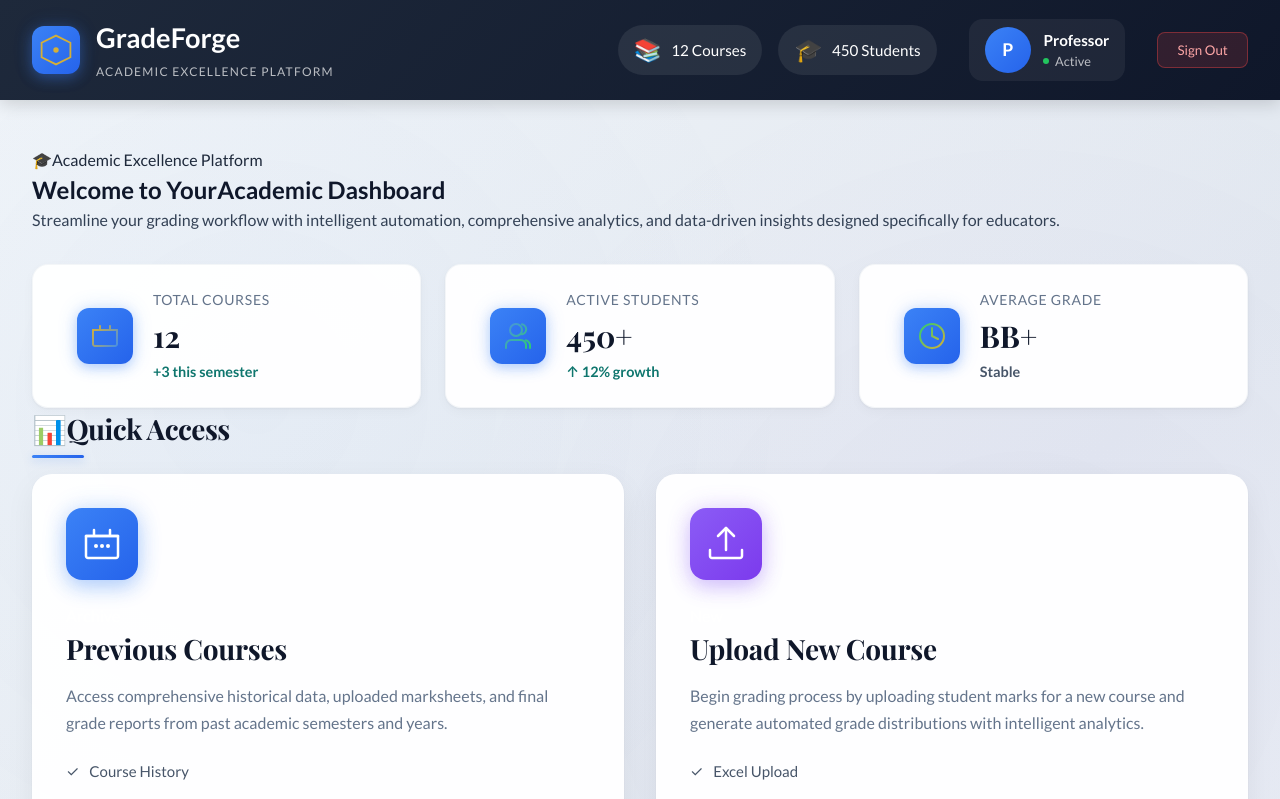
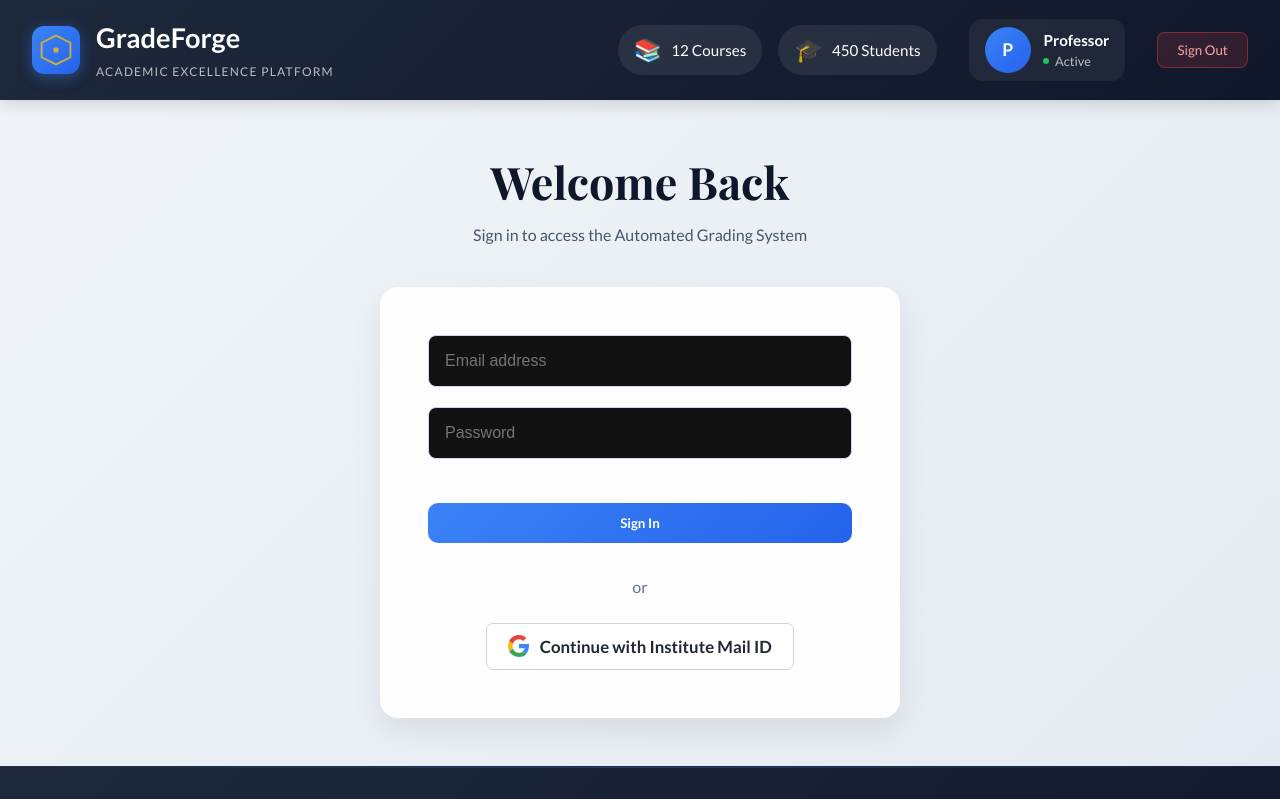
Before and after one commit to tanmaisai1208/automated-grading-system, a React (Vite) app in the folder frontend/: page / in a window 1280 px wide. Before the commit this address led to /dashboard. Shown: the top 799 px of the page. Built offline with nearby package versions, Linux system fonts and the light colour scheme.

Commit message:
Auth frontend added.

```diff
--- a/frontend/src/App.jsx
+++ b/frontend/src/App.jsx
@@ -1,5 +1,7 @@
 import React from 'react';
 import { BrowserRouter as Router, Routes, Route, Navigate } from 'react-router-dom';
+import { AuthProvider, useAuth } from "./auth/AuthContext";
+import Login from "./pages/Login";
 import ScrollToTop from "./components/ScrollToTop";
 import Dashboard from './pages/dashboard';
 import UploadMarks from "./pages/uploadMarks";
@@ -10,24 +12,90 @@ import AutomatedGrade from "./pages/automatedGrade";
 import ManualGradeAdjustment from "./pages/ManualGradeAdjustment";
 import './App.css';
 
-
+function PrivateRoute({ children }) {
+  const { user } = useAuth();
+  return user ? children : <Navigate to="/" />;
+}
 function App() {
   return (
+    <AuthProvider>
       <Router>
         <div className="App">
           <ScrollToTop />
+
           <Routes>
-          <Route path="/" element={<Navigate to="/dashboard" replace />} />
-          <Route path="/dashboard" element={<Dashboard />} />
-          <Route path="/confirm-weightages" element={<ConfirmWeightages />} />
-          <Route path="/previous-courses" element={<PreviousCourses />} />
-          <Route path="/upload-marks" element={<UploadMarks />} />
-          <Route path="/course-details" element={<CourseDetails />} />
-          <Route path="/automated-grade" element={<AutomatedGrade />} />
-          <Route path="/manual-grade-adjustment" element={<ManualGradeAdjustment />} />
+
+            {/* Landing page = Login */}
+            <Route path="/" element={<Login />} />
+
+            {/* Protected pages */}
+            <Route
+              path="/dashboard"
+              element={
+                <PrivateRoute>
+                  <Dashboard />
+                </PrivateRoute>
+              }
+            />
+
+            <Route
+              path="/confirm-weightages"
+              element={
+                <PrivateRoute>
+                  <ConfirmWeightages />
+                </PrivateRoute>
+              }
+            />
+
+            <Route
+              path="/previous-courses"
+              element={
+                <PrivateRoute>
+                  <PreviousCourses />
+                </PrivateRoute>
+              }
+            />
+
+            <Route
+              path="/upload-marks"
+              element={
+                <PrivateRoute>
+                  <UploadMarks />
+                </PrivateRoute>
+              }
+            />
+
+            <Route
+              path="/course-details"
+              element={
+                <PrivateRoute>
+                  <CourseDetails />
+                </PrivateRoute>
+              }
+            />
+
+            <Route
+              path="/automated-grade"
+              element={
+                <PrivateRoute>
+                  <AutomatedGrade />
+                </PrivateRoute>
+              }
+            />
+
+            <Route
+              path="/manual-grade-adjustment"
+              element={
+                <PrivateRoute>
+                  <ManualGradeAdjustment />
+                </PrivateRoute>
+              }
+            />
+
           </Routes>
         </div>
       </Router>
+    </AuthProvider>
   );
 }
 
--- /dev/null
+++ b/frontend/src/auth/AuthContext.jsx
@@ -0,0 +1,30 @@
+import React, { createContext, useContext, useState } from "react";
+
+const AuthContext = createContext();
+
+export function AuthProvider({ children }) {
+  const [user, setUser] = useState(
+    JSON.parse(localStorage.getItem("user"))
+  );
+
+  const login = (email) => {
+    const fakeUser = { email };
+    setUser(fakeUser);
+    localStorage.setItem("user", JSON.stringify(fakeUser));
+  };
+
+  const logout = () => {
+    setUser(null);
+    localStorage.removeItem("user");
+  };
+
+  return (
+    <AuthContext.Provider value={{ user, login, logout }}>
+      {children}
+    </AuthContext.Provider>
+  );
+}
+
+export function useAuth() {
+  return useContext(AuthContext);
+}
--- /dev/null
+++ b/frontend/src/pages/Login.css
@@ -0,0 +1,111 @@
+.login-wrapper {
+  min-height: 100vh;
+  display: flex;
+  flex-direction: column;
+  background: linear-gradient(135deg, #f1f5f9, #e2e8f0);
+}
+
+.login-main {
+  flex: 1;
+  padding: 3rem 0;
+}
+
+.login-container {
+  max-width: 900px;
+  margin: auto;
+  padding: 0 2rem;
+  text-align: center;
+}
+
+/* SAME PAGE TITLE STYLE AS OTHER PAGES */
+.page-title {
+  font-family: 'Playfair Display', serif;
+  font-size: 2.8rem;
+  color: #0f172a;
+  margin-bottom: 0.5rem;
+}
+
+.page-subtitle {
+  color: #475569;
+  margin-bottom: 2.5rem;
+}
+
+/* BIGGER LOGIN CARD */
+.login-card {
+  background: rgba(255, 255, 255, 0.95);
+  border-radius: 18px;
+  padding: 3rem;
+  max-width: 520px;
+  margin: auto;
+  box-shadow: 0 12px 30px rgba(0, 0, 0, 0.08);
+}
+
+/* FORM */
+.login-form {
+  display: flex;
+  flex-direction: column;
+  gap: 1.25rem;
+}
+
+.login-form input {
+  padding: 1rem;
+  border-radius: 8px;
+  border: 1px solid #cbd5f5;
+  font-size: 1rem;
+}
+
+/* PRIMARY BUTTON (same style system) */
+.primary-btn {
+  padding: 1rem;
+  background: linear-gradient(135deg, #3b82f6, #2563eb);
+  color: white;
+  border: none;
+  border-radius: 10px;
+  font-weight: 600;
+  cursor: pointer;
+  transition: all 0.25s ease;
+}
+
+.primary-btn:hover {
+  transform: translateY(-2px);
+  box-shadow: 0 8px 24px rgba(59, 130, 246, 0.35);
+}
+
+/* DIVIDER */
+.divider {
+  margin: 2rem 0 1.5rem;
+  color: #64748b;
+}
+
+/* GOOGLE BUTTON */
+.google-btn {
+  width: fit-content;
+  margin: 0 auto;
+
+  padding: 0.7rem 1.3rem;
+  background: white;
+  border: 1.5px solid #d1d5db;
+  border-radius: 7px;
+
+  font-size: 1.05rem;
+  font-weight: 600;
+  color: #1f2933;
+
+  display: flex;
+  align-items: center;
+  justify-content: center;
+  gap: 0.6rem;
+
+  cursor: pointer;
+  transition: all 0.15s ease;
+}
+
+.google-btn:hover {
+  background: #f9fafb;
+  border-color: #9ca3af;
+}
+
+.google-icon {
+  width: 22px;
+  height: 22px;
+}
--- /dev/null
+++ b/frontend/src/pages/Login.jsx
@@ -0,0 +1,110 @@
+import React, { useState } from "react";
+import { useNavigate } from "react-router-dom";
+import { useAuth } from "../auth/AuthContext";
+import Navbar from "../components/navbar";
+import Footer from "../components/footer";
+import "./Login.css";
+
+export default function Login() {
+  const [email, setEmail] = useState("");
+  const [password, setPassword] = useState("");
+  const { login } = useAuth();
+  const navigate = useNavigate();
+
+  const handleLogin = (e) => {
+    e.preventDefault();
+
+    if (!email || !password) {
+      alert("Enter credentials");
+      return;
+    }
+
+    login(email);
+    navigate("/dashboard");
+  };
+
+  const handleGoogleLogin = () => {
+    alert("Google auth will be added in backend phase");
+  };
+
+  return (
+    <div className="login-wrapper">
+      <Navbar />
+
+      <main className="login-main">
+        <div className="login-container">
+
+          {/* PAGE HEADER (same style as other pages) */}
+          <h1 className="page-title">Welcome Back</h1>
+          <p className="page-subtitle">
+            Sign in to access the Automated Grading System
+          </p>
+
+          {/* LOGIN CARD */}
+          <section className="login-card">
+
+            <form onSubmit={handleLogin} className="login-form">
+
+              <input
+                type="email"
+                placeholder="Email address"
+                value={email}
+                onChange={(e) => setEmail(e.target.value)}
+              />
+
+              <input
+                type="password"
+                placeholder="Password"
+                value={password}
+                onChange={(e) => setPassword(e.target.value)}
+              />
+
+              <button type="submit" className="primary-btn">
+                Sign In
+              </button>
+
+            </form>
+
+            <div className="divider">
+              <span>or</span>
+            </div>
+
+            <button
+                className="google-btn"
+                onClick={handleGoogleLogin}
+                >
+                <svg
+                    className="google-icon"
+                    viewBox="0 0 48 48"
+                    xmlns="http://www.w3.org/2000/svg"
+                >
+                    <path
+                    fill="#EA4335"
+                    d="M24 9.5c3.54 0 6.7 1.22 9.2 3.6l6.85-6.85C35.64 2.3 30.2 0 24 0 14.64 0 6.6 5.4 2.56 13.28l7.98 6.2C12.3 13.4 17.7 9.5 24 9.5z"
+                    />
+                    <path
+                    fill="#4285F4"
+                    d="M46.1 24.5c0-1.64-.15-3.2-.42-4.7H24v9h12.4c-.54 2.9-2.18 5.35-4.65 7l7.2 5.6c4.2-3.87 6.65-9.6 6.65-16.9z"
+                    />
+                    <path
+                    fill="#FBBC05"
+                    d="M10.54 28.48a14.5 14.5 0 010-8.96l-7.98-6.2A23.96 23.96 0 000 24c0 3.86.92 7.5 2.56 10.68l7.98-6.2z"
+                    />
+                    <path
+                    fill="#34A853"
+                    d="M24 48c6.48 0 11.9-2.14 15.87-5.82l-7.2-5.6c-2 1.35-4.56 2.14-8.67 2.14-6.3 0-11.7-3.9-13.46-9.28l-7.98 6.2C6.6 42.6 14.64 48 24 48z"
+                    />
+                </svg>
+
+                Continue with Institute Mail ID
+                </button>
+
+          </section>
+
+        </div>
+      </main>
+
+      <Footer />
+    </div>
+  );
+}
```
Lines whose indentation alone changed are shown as unchanged.
